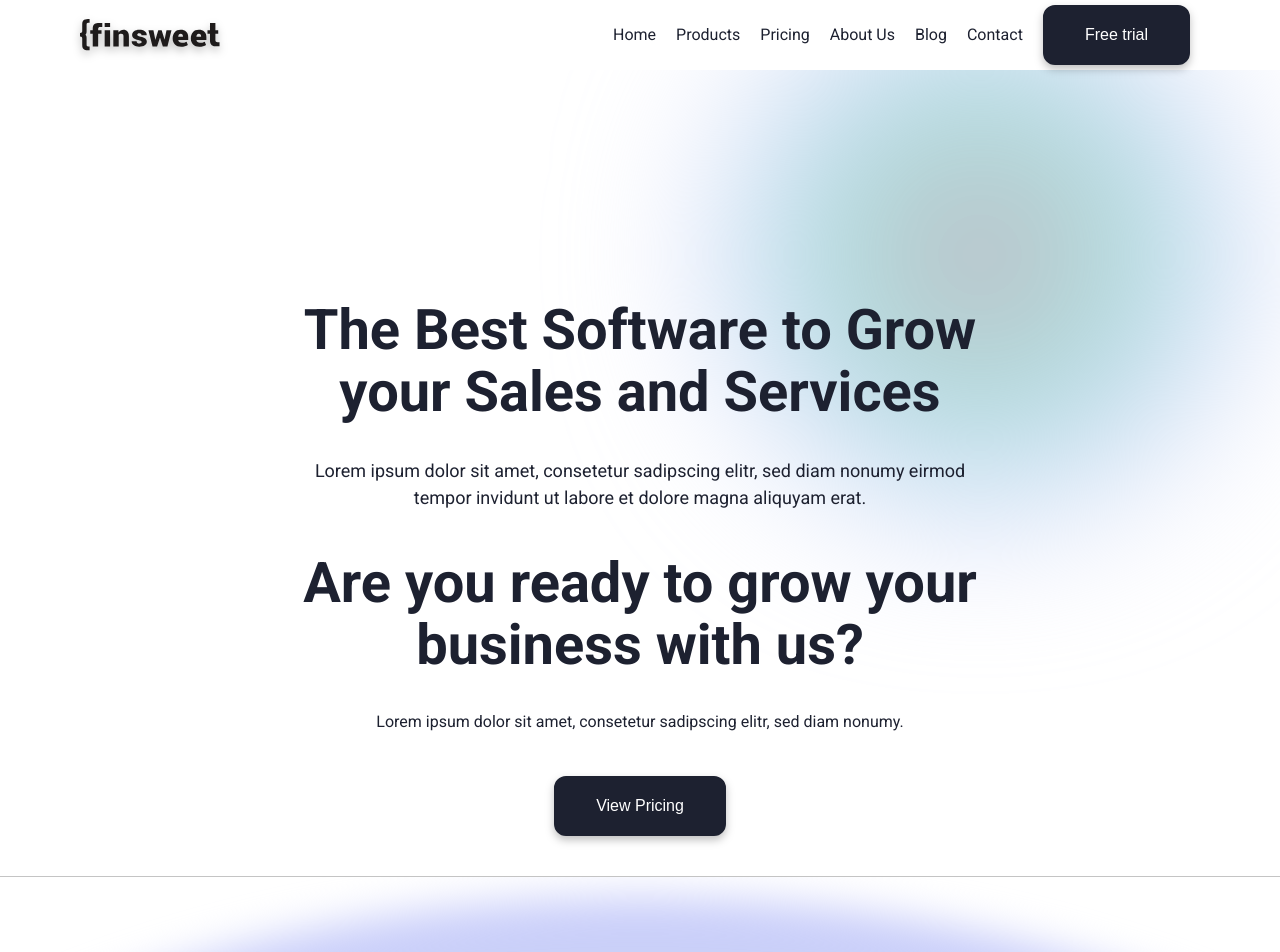
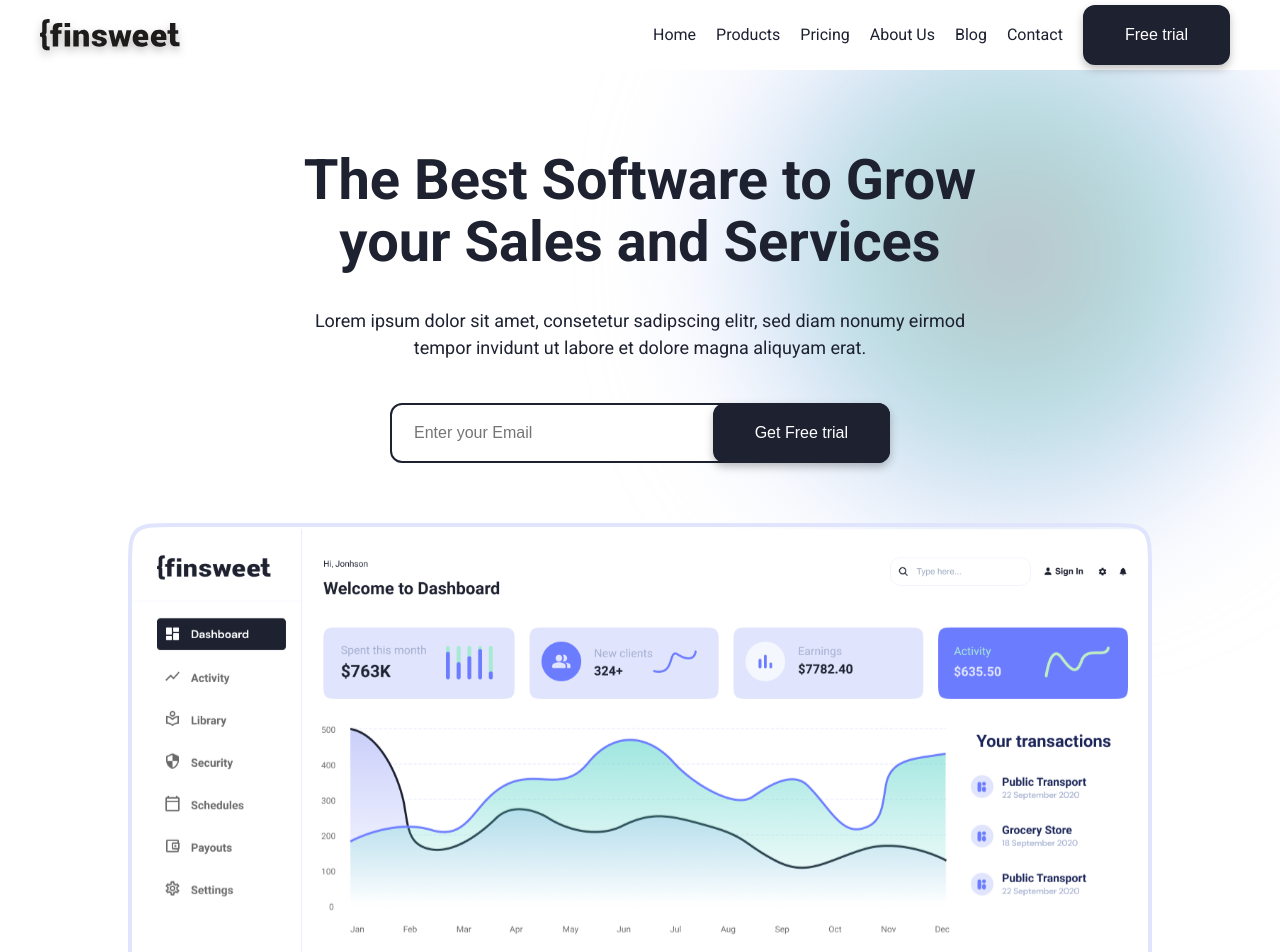
Before and after one commit to F-Agata/finsweet, a Next.js app: page / in a window 1280 px wide. Shown: the top 952 px of the page. Built offline with nearby package versions, Linux system fonts and the light colour scheme.

Commit message:
add Header

```diff
--- a/components/footer/InputFooterPart.js
+++ b/components/footer/InputFooterPart.js
@@ -2,7 +2,6 @@ import React  from "react";
 import styled, { css } from "styled-components";
 
 import Btn from "../../styles/Btn";
-import Box from "../../styles/Box";
 
 const InputFooterPart = () => {
 
--- a/components/navigation/Navigation.js
+++ b/components/navigation/Navigation.js
@@ -50,9 +50,9 @@ const BoxNavigation = styled(Box)`
   ${({ theme }) => css`
     background-color: ${theme.colors.colorWhite};
   `};
-  @media (min-width: 768px) {
-    padding:  0 80px;
-  }
+  //@media (min-width: 768px) {
+  //  padding:  0 40px;
+  //}
 `
 
 const StyledFaBars = styled(FaBars)`
--- /dev/null
+++ b/components/routes/home/InputHome.js
@@ -0,0 +1,80 @@
+import React  from "react";
+import styled, { css } from "styled-components";
+
+import Btn from "../../../styles/Btn";
+
+const InputHome = () => {
+
+    const handleSubmit = (e) => {
+        e.preventDefault();
+    };
+
+    return (
+
+        <FormStyledHome
+            onSubmit={handleSubmit}
+            noValidate>
+            <InputStyledHome placeholder={"Enter your Email"}
+                               type={"email"}
+                               id={"email"}
+                               name={"email"}
+                // value={values.email}
+                // onChange={handleChange}
+            >
+            </InputStyledHome>
+            <Btn  type={"submit"}
+                  variant={'dark'}
+                  m={{_: '5px 0px 0px 0px', mobileL: 0, }}
+                  position={{ mobileL: 'absolute', }}
+                  right={{ mobileL: '0', }}
+                  top={{ mobileL: '0', }}
+                  zIndex={{ mobileL: '2', }}
+            >Get Free trial</Btn>
+        </FormStyledHome>
+
+    );
+};
+
+export default InputHome;
+
+const FormStyledHome = styled.form`
+  //border: crimson 2px solid;
+  width: 300px;
+  display: flex;
+  flex-direction: column;
+  align-items: center;
+  margin-bottom: 60px;
+  @media (min-width: 568px) {
+    width: 500px;
+    position: relative;
+     }
+  `
+
+const InputStyledHome = styled.input`
+    width: 100%;
+    height: 60px;
+    padding: 16px 22px 16px 22px;
+    border-radius: 12px;
+    border: 2px solid;
+    ${({ theme }) => css`
+    font-size: ${theme.fontSizes.fs6};
+    font-weight: ${theme.fontWeights.fontRegular};
+    line-height: ${theme.lineHeight.lh6};
+    border-color: ${props => props.theme.colors.colorPrimary};
+    background-color: ${props => props.theme.colors.colorWhite};
+    color: ${props => props.theme.colors.colorPrimary};
+      `   }
+  ::placeholder {
+
+  }
+  :focus {
+    //border-color: ${props => props.theme.colors.colorWhite};
+  }
+  :active {
+    //border-color: ${props => props.theme.colors.colorWhite};
+  }
+
+  @media (min-width: 568px) {
+    padding: 16px 177px 16px 22px;
+  }
+    `
--- a/pages/home.js
+++ b/pages/home.js
@@ -4,36 +4,66 @@ import TitleAndText from "../styles/TitleAndText";
 import Box from "../styles/Box";
 import Btn from "../styles/Btn";
 import Link from "../styles/Link"
+import InputHome from "../components/routes/home/InputHome";
+
+import imgHeader from "../public/Dashboard image.svg"
 
 
 const Home = () => {
-    // useEffect(()=>{console.log(iconClosed)},[])
-
 
     return (
         <Box
             // border={'orange 2px solid'}
-            maxWidth={846}
             m={'0 auto'}
-            p={{_: '150px 40px 40px 40px', tablet: '300px 80px 40px 80px', }}
+            p={{_: '100px 0px 40px 0px', tablet: '150px 0px 40px 0px', }}
             textAlign={'center'}
             display={'flex'}
             flexDirection={'column'}
             justifyContent={'center'}
             alignContent={'center'}
+            alignItems={'center'}
             position={'relative'}
         >
             <BoxStyledGradient/>
-            <Box zIndex={'1'}>
+            <Box zIndex={'1'}
+                // border={'yellow 2px solid'}
+                 display={'flex'}
+                 flexDirection={'column'}
+                 justifyContent={'center'}
+                 alignItems={'center'}>
+                <Box
+                    maxWidth={846}
+                    p={{_: '0px 40px ', tablet: '0px 80px', }}
+                    display={'flex'}
+                    flexDirection={'column'}
+                    justifyContent={'center'}
+                    alignItems={'center'}
+                >
                     <TitleAndText variant={'title1'} mb={34}>The Best Software to Grow your Sales and Services</TitleAndText>
                     <TitleAndText variant={'textLarge'} mb={42} >Lorem ipsum dolor sit amet, consetetur sadipscing elitr, sed diam nonumy eirmod tempor invidunt ut labore et dolore magna aliquyam erat.
                     </TitleAndText>
+                    <InputHome/>
+                </Box>
+                <Box mb={42}
+                     p={{_: '0px 40px ', tablet: '0px 80px', }}
+                >
+                    <StyledImgHeader src={imgHeader.src} alt={"Header"} />
+                </Box>
+                <Box
+                    maxWidth={846}
+                    p={{_: '0px 40px ', tablet: '0px 80px', }}
+                    display={'flex'}
+                    flexDirection={'column'}
+                    justifyContent={'center'}
+                    alignItems={'center'}
+                >
                     <TitleAndText variant={'title1'} mb={34}>Are you ready to grow your business with us?</TitleAndText>
                     <TitleAndText variant={'textSmall'} mb={42} >Lorem ipsum dolor sit amet, consetetur sadipscing elitr, sed diam nonumy.
                      </TitleAndText>
                      <Link href={`/pricing`}>
                           <Btn variant={'dark'}  m={'0 auto'}>View Pricing</Btn>
                      </Link>
+                </Box>
             </Box>
         </Box>
     );
@@ -51,3 +81,7 @@ const BoxStyledGradient = styled(Box)`
   background: ${props => props.theme.gradients.gradientBlur};
   filter: blur(80px);
  `
+
+const StyledImgHeader = styled.img`
+    width: 100%;
+    `
```
Also changed, not shown: components/footer/Footer.js (+4 -4 lines), public/Dashboard image.svg (added). Lines whose indentation alone changed are shown as unchanged.
